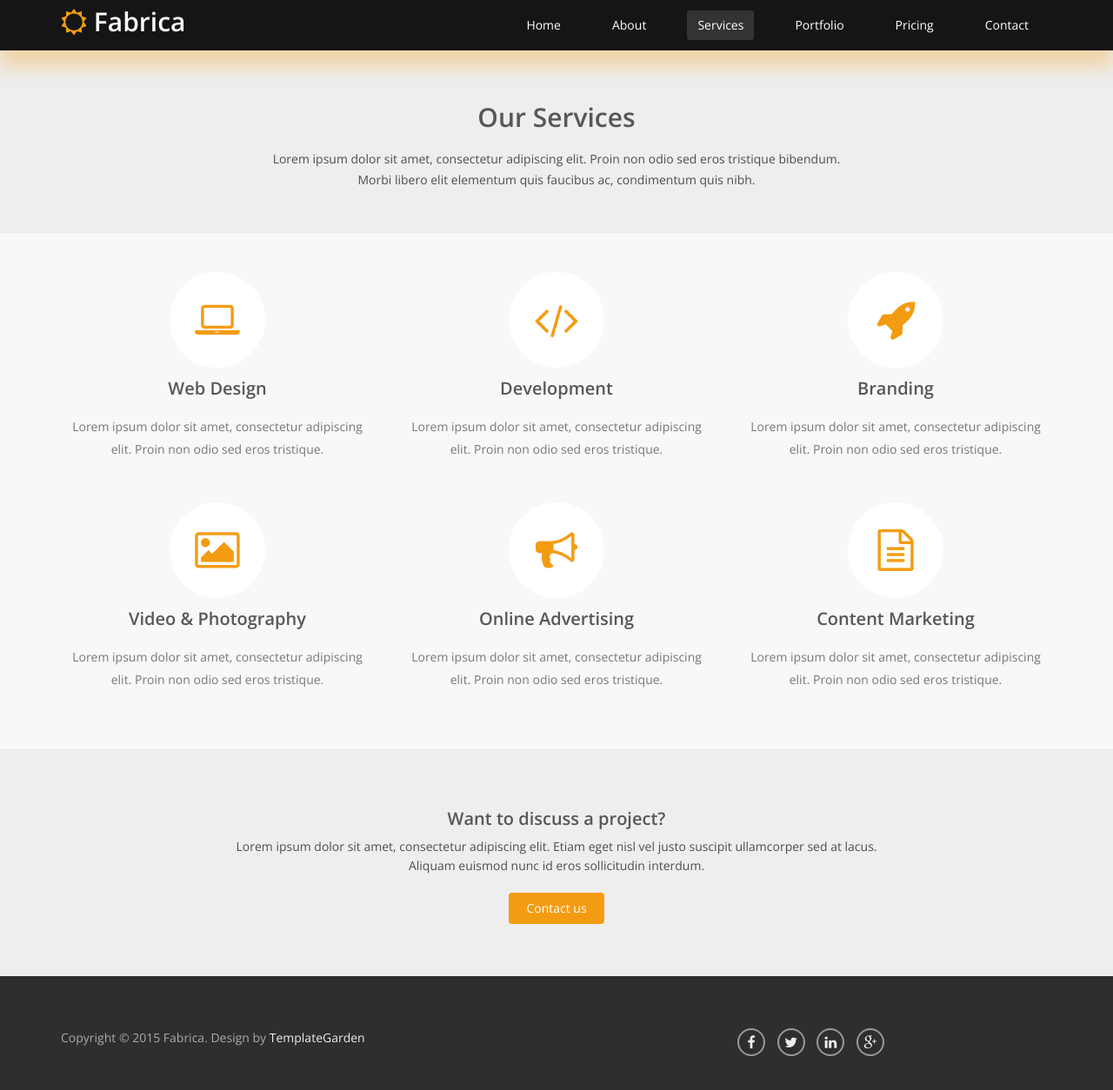
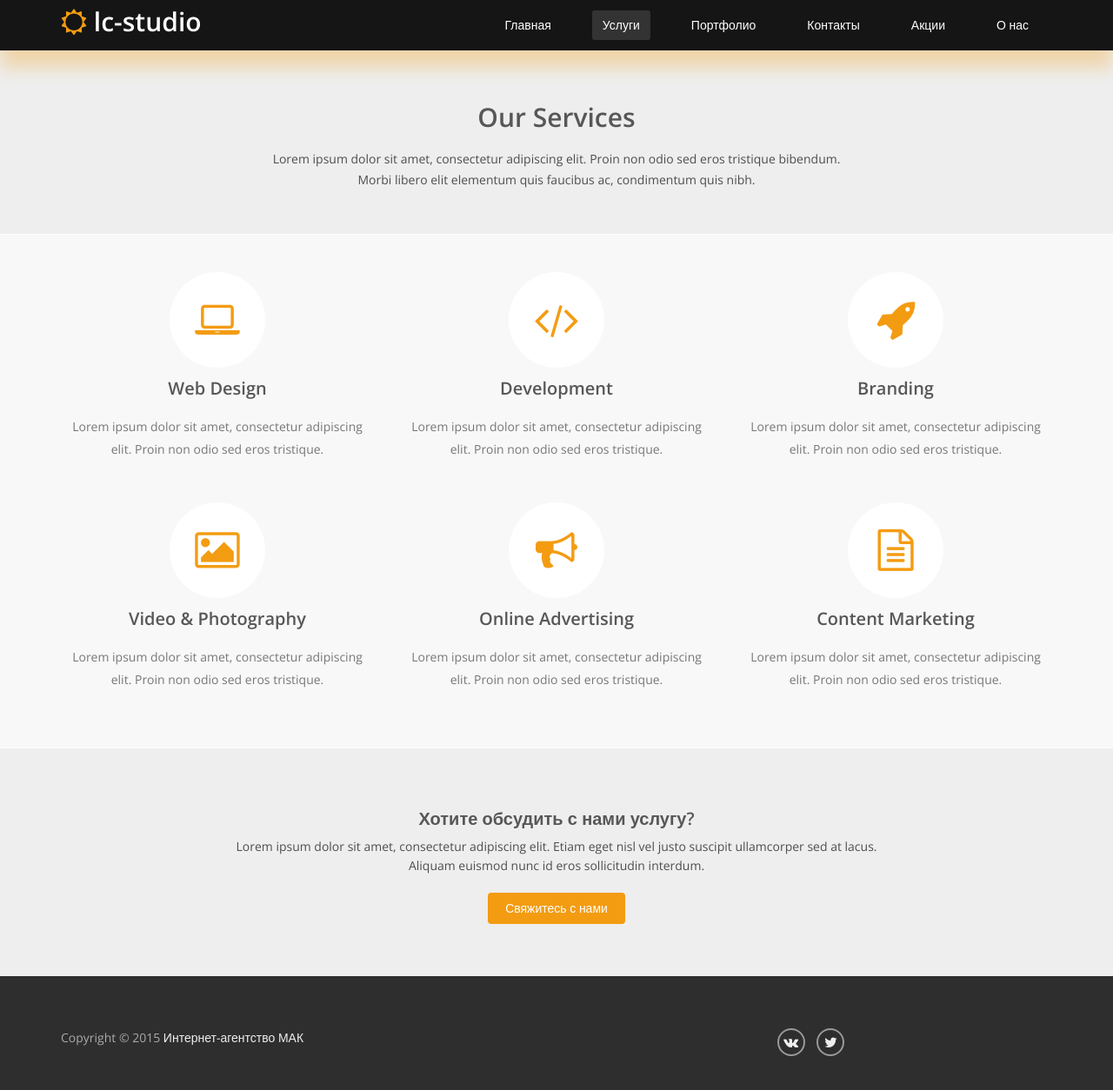
Before and after one commit to rishatsharafiev/fabrica, a plain HTML site: page services.html in a window 1280 px wide. Shown: the whole page at 87% size. Drawn offline with nearby package versions, Linux system fonts and the light colour scheme; files whose address does not match are found by name.

Commit message:
Небольшие правки на странице услуг.

```diff
--- a/services.html
+++ b/services.html
@@ -27,15 +27,18 @@
     <div class="container">
       <div class="navbar-header">
         <button type="button" class="navbar-toggle" data-toggle="collapse" data-target=".navbar-collapse"> <span class="sr-only">Toggle navigation</span> <span class="icon-bar"></span> <span class="icon-bar"></span> <span class="icon-bar"></span> </button>
-        <a class="navbar-brand" href="index.html"><i class="fa fa-sun-o"></i> Fabrica</a> </div>
+        <a class="navbar-brand" href="index.html"><i class="fa fa-sun-o"></i> lc-studio</a></div>
       <div class="collapse navbar-collapse navbar-right">
         <ul class="nav navbar-nav">
-          <li><a href="index.html">Home</a></li>
-          <li><a href="about.html">About</a></li>
-          <li class="active"><a href="services.html">Services</a></li>
-          <li><a href="portfolio.html">Portfolio</a></li>
-          <li><a href="pricing.html">Pricing</a></li>
-          <li><a href="contact.html">Contact</a></li>
+          <li><a href="index.html">Главная</a></li>
+          <li class="active"><a href="services.html">Услуги</a></li>
+          <li><a href="portfolio.html">Портфолио</a></li>
+          <li><a href="contact.html">Контакты</a></li>
+          <li><a href="sales.html">Акции</a></li>
+          <li><a href="about.html">О нас</a></li>
+          <!--
+          <li><a href="pricing.html">Цены</a></li>
+          -->
         </ul>
       </div>
     </div>
@@ -94,19 +97,22 @@
   <div class="container">
     <div class="row">
       <div class="col-sm-12">
-        <h2>Want to discuss a project?</h2>
+        <h2>Хотите обсудить с нами услугу?</h2>
         <p>Lorem ipsum dolor sit amet, consectetur adipiscing elit. Etiam eget nisl vel justo suscipit ullamcorper sed at lacus.<br>
           Aliquam euismod nunc id eros sollicitudin interdum.</p>
-        <a href="contact.html" class="btn btn-primary">Contact us</a> </div>
+        <a href="contact.html" class="btn btn-primary">Свяжитесь с нами</a> </div>
     </div>
   </div>
 </section>
 <footer id="footer">
   <div class="container">
     <div class="row">
-      <div class="col-sm-6">Copyright &copy; 2015 Fabrica. Design by <a href="http://www.templategarden.com" rel="nofollow">TemplateGarden</a></div>
+      <div class="col-sm-6">Copyright &copy; 2015 <a href="http://mak-web.ru">Интернет-агентство МАК</a></div>
       <div class="col-sm-6">
-        <div class="follow-us"> <a class="fa fa-facebook social-icon" href="#"></a> <a class="fa fa-twitter social-icon" href="#"></a> <a class="fa fa-linkedin social-icon" href="#"></a> <a class="fa fa-google-plus social-icon" href="#"></a> </div>
+        <div class="follow-us">
+          <a class="fa fa-vk social-icon" href="http://vk.com/lcstudioru"></a>
+          <a class="fa fa-twitter social-icon" href="https://twitter.com/lcstudioru"></a>
+        </div>
       </div>
     </div>
   </div>
```
